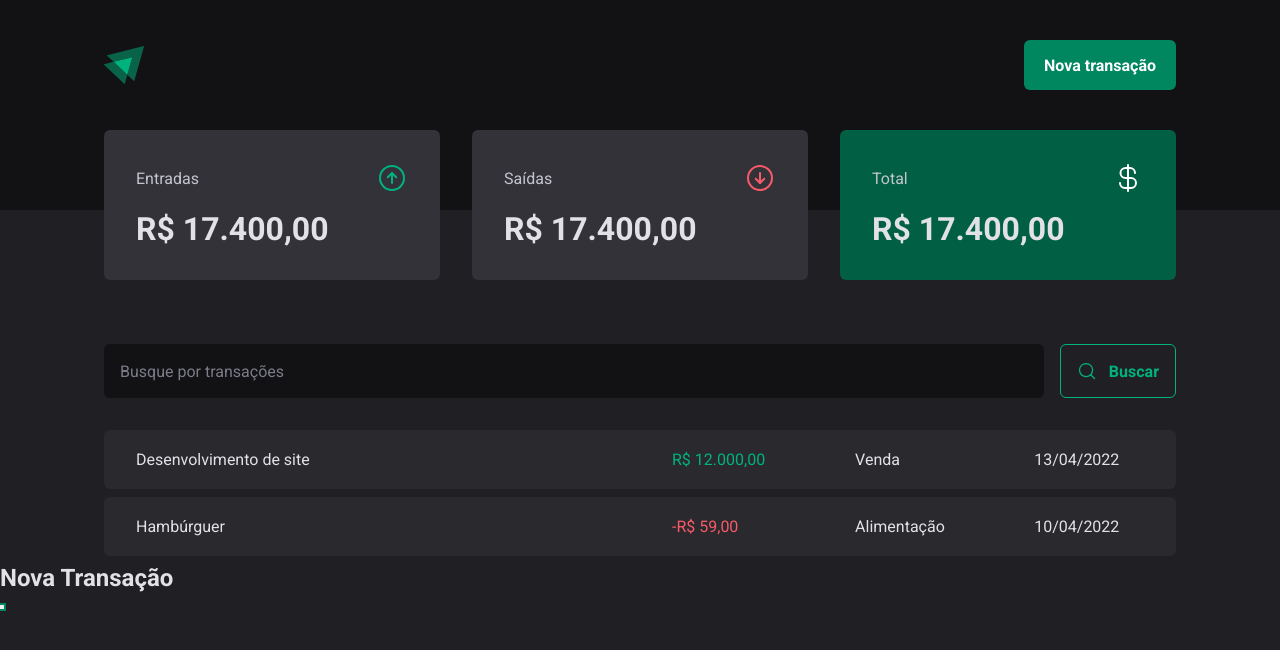
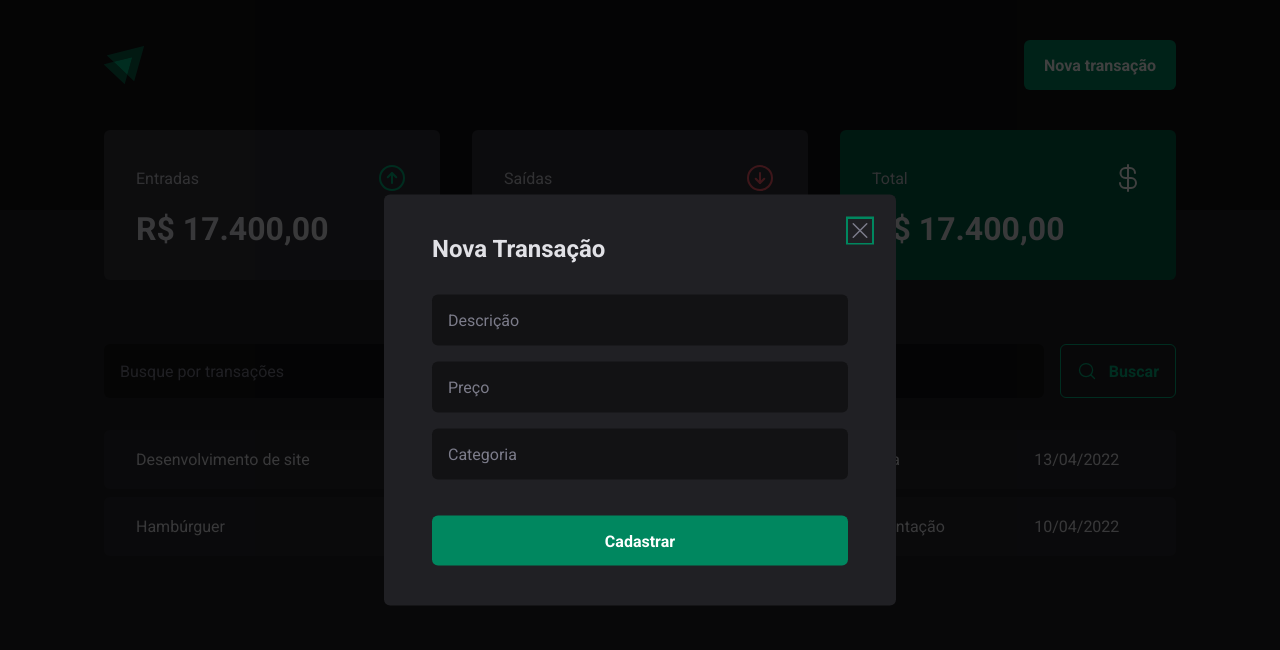
Before and after one commit to caio-guimaraes-web/dt-money-by-caio, a React (Vite) app: page / in a window 1280 px wide. Both pictures are taken after a click on the button "Nova transação". Shown: the top 650 px of the page. Built offline with nearby package versions, Linux system fonts and the light colour scheme.

Commit message:
NewTransactionModal component

```diff
--- a/src/components/Header/index.tsx
+++ b/src/components/Header/index.tsx
@@ -2,6 +2,7 @@
 import * as Dialog from "@radix-ui/react-dialog"
 
 import logoImg from "../../assets/logo.svg"
+import { NewTransactionModal } from "../NewTransactionModal"
 
 export function Header() {
   return (
@@ -13,13 +14,8 @@
           <Dialog.Trigger asChild>
             <NewTransactionButton>Nova transação</NewTransactionButton>
           </Dialog.Trigger>
-          <Dialog.Portal>
-            <Dialog.Overlay />
-            <Dialog.Content>
-              <Dialog.Title>Nova Transação</Dialog.Title>
-              <Dialog.Close />
-            </Dialog.Content>
-          </Dialog.Portal>
+
+          <NewTransactionModal />
         </Dialog.Root>
       </HeaderContent>
     </HeaderContainer>
--- /dev/null
+++ b/src/components/NewTransactionModal/index.tsx
@@ -0,0 +1,22 @@
+import * as Dialog from "@radix-ui/react-dialog"
+import { X } from "phosphor-react"
+import { CloseButton, Content, Overlay } from "./styles"
+export function NewTransactionModal() {
+  return (
+    <Dialog.Portal>
+      <Overlay />
+      <Content>
+        <Dialog.Title>Nova Transação</Dialog.Title>
+        <CloseButton>
+          <X size={24} />
+        </CloseButton>
+        <form>
+          <input type="text" placeholder="Descrição" required />
+          <input type="number" placeholder="Preço" required />
+          <input type="text" placeholder="Categoria" required />
+          <button type="submit">Cadastrar</button>
+        </form>
+      </Content>
+    </Dialog.Portal>
+  )
+}
--- /dev/null
+++ b/src/components/NewTransactionModal/styles.ts
@@ -0,0 +1,63 @@
+import styled from "styled-components"
+import * as Dialog from "@radix-ui/react-dialog"
+
+export const Overlay = styled(Dialog.Overlay)`
+  position: fixed;
+  width: 100vw;
+  height: 100vh;
+  inset: 0;
+  background: rgba(0, 0, 0, 0.75);
+`
+
+export const Content = styled(Dialog.Content)`
+  min-width: 32rem;
+  border-radius: 6px;
+  padding: 2.5rem 3rem;
+  background: ${(props) => props.theme["gray-800"]};
+  position: fixed;
+  top: 50%;
+  left: 50%;
+  transform: translate(-50%, -50%);
+  form {
+    margin-top: 2rem;
+    display: flex;
+    flex-direction: column;
+    gap: 1rem;
+    input {
+      border-radius: 6px;
+      border: 0;
+      background: ${(props) => props.theme["gray-900"]};
+      color: ${(props) => props.theme["gray-300"]};
+      padding: 1rem;
+      &::placeholder {
+        color: ${(props) => props.theme["gray-500"]};
+      }
+    }
+    button[type="submit"] {
+      height: 50px;
+      border: 0;
+      background: ${(props) => props.theme["green-500"]};
+      color: ${(props) => props.theme.white};
+      font-weight: bold;
+      padding: 0 1.25rem;
+      border-radius: 6px;
+      margin-top: 1.25rem;
+      cursor: pointer;
+      &:hover {
+        background: ${(props) => props.theme["green-700"]};
+        transition: background-color 0.2s;
+      }
+    }
+  }
+`
+
+export const CloseButton = styled(Dialog.Close)`
+  position: absolute;
+  background: transparent;
+  border: 0;
+  top: 1.5rem;
+  right: 1.5rem;
+  line-height: 0;
+  cursor: pointer;
+  color: ${(props) => props.theme["gray-500"]};
+`
```
